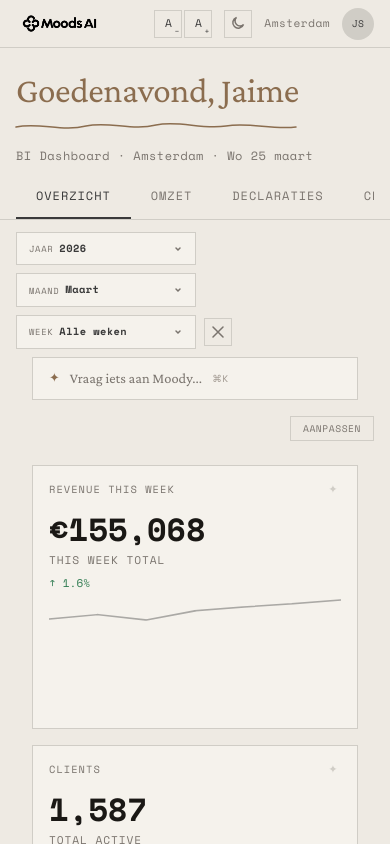
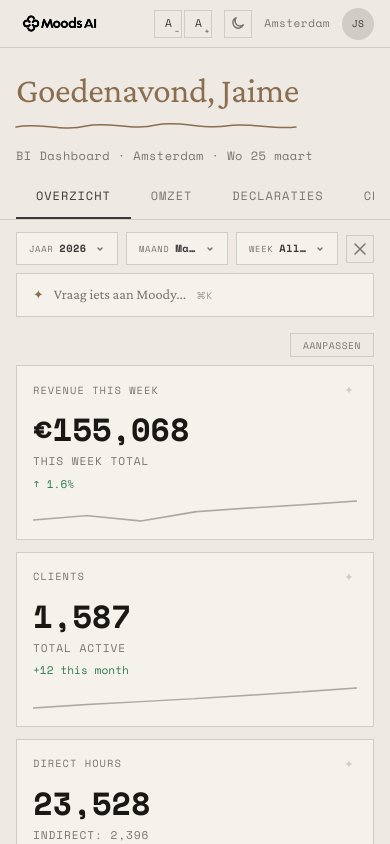
Before and after one commit to stmoerman/moodsai-vibe-design, a Next.js app: page /bi-dashboard in a window 390 px wide. Shown: the top 844 px of the page. Built offline with nearby package versions, Linux system fonts and the light colour scheme.

Commit message:
fix: mobile responsive — override RGL absolute positioning, stack cards, full-width chat panel

```diff
--- a/app/bi-dashboard/page.module.css
+++ b/app/bi-dashboard/page.module.css
@@ -1636,21 +1636,50 @@
     flex-wrap: wrap;
   }
 
+  .filterBtn {
+    width: auto;
+    flex: 1;
+    min-width: 0;
+  }
+
   .widgetGridArea {
     padding: 0 16px;
   }
 
+  /* Override react-grid-layout on mobile — stack everything */
+  :global(.react-grid-layout) {
+    height: auto !important;
+  }
+
+  :global(.react-grid-item) {
+    position: relative !important;
+    left: 0 !important;
+    top: 0 !important;
+    width: 100% !important;
+    height: auto !important;
+    transform: none !important;
+    margin-bottom: 12px;
+  }
+
+  .widgetCard {
+    height: auto !important;
+  }
+
+  .moodyPanel {
+    width: 100vw;
+  }
+
+  .askMoodyTriggerRow {
+    padding: 0 16px;
+  }
+
   .modulesRow {
     padding: 0 16px;
-    grid-template-columns: repeat(3, 1fr);
-  }
-
-  .moduleTile:nth-child(n+4) {
+    grid-template-columns: repeat(2, 1fr);
+  }
+
+  .moduleTile:nth-child(n+3) {
     margin-top: -1px;
-  }
-
-  .askMoodyBar {
-    display: none;
   }
 
   .chartContainer {
```
